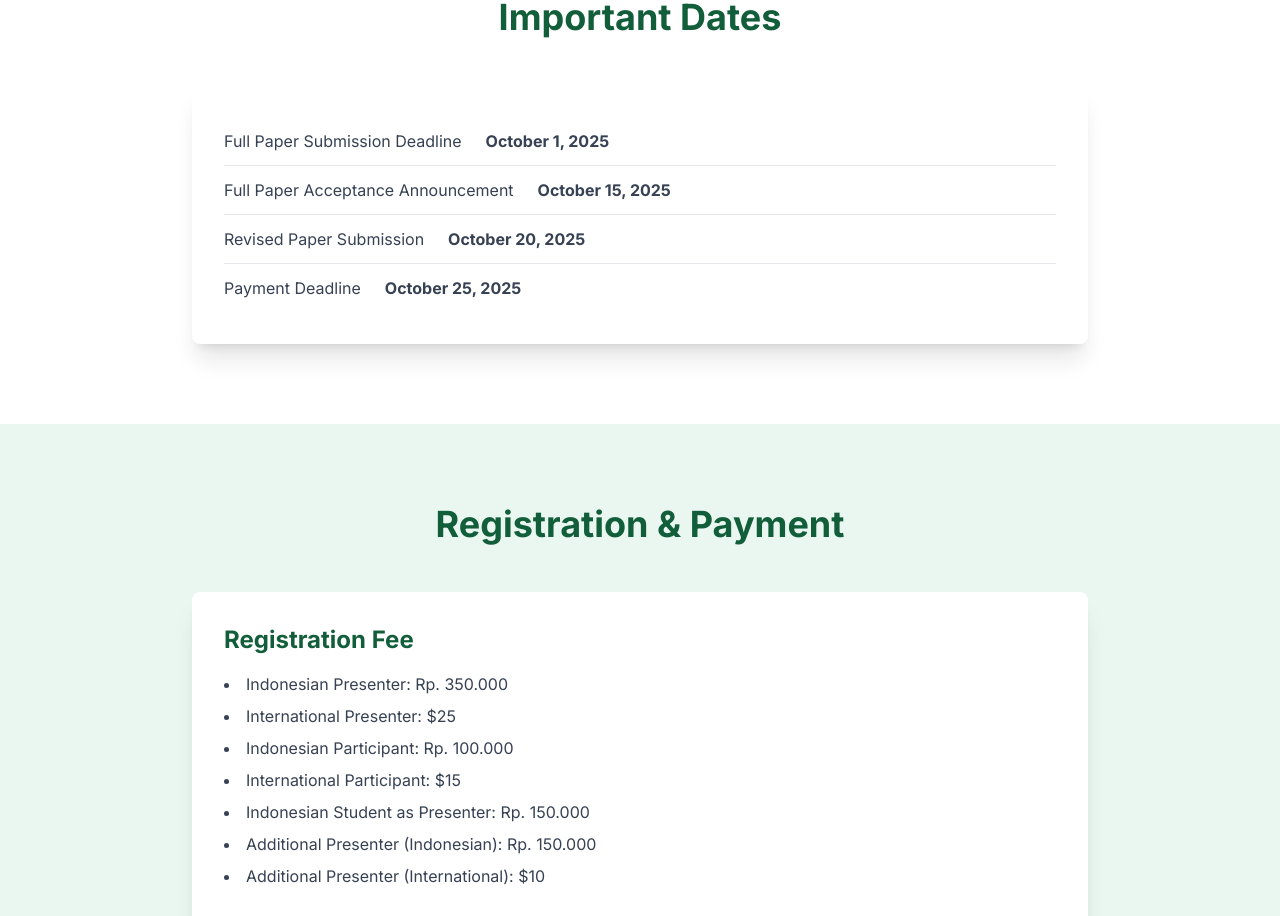
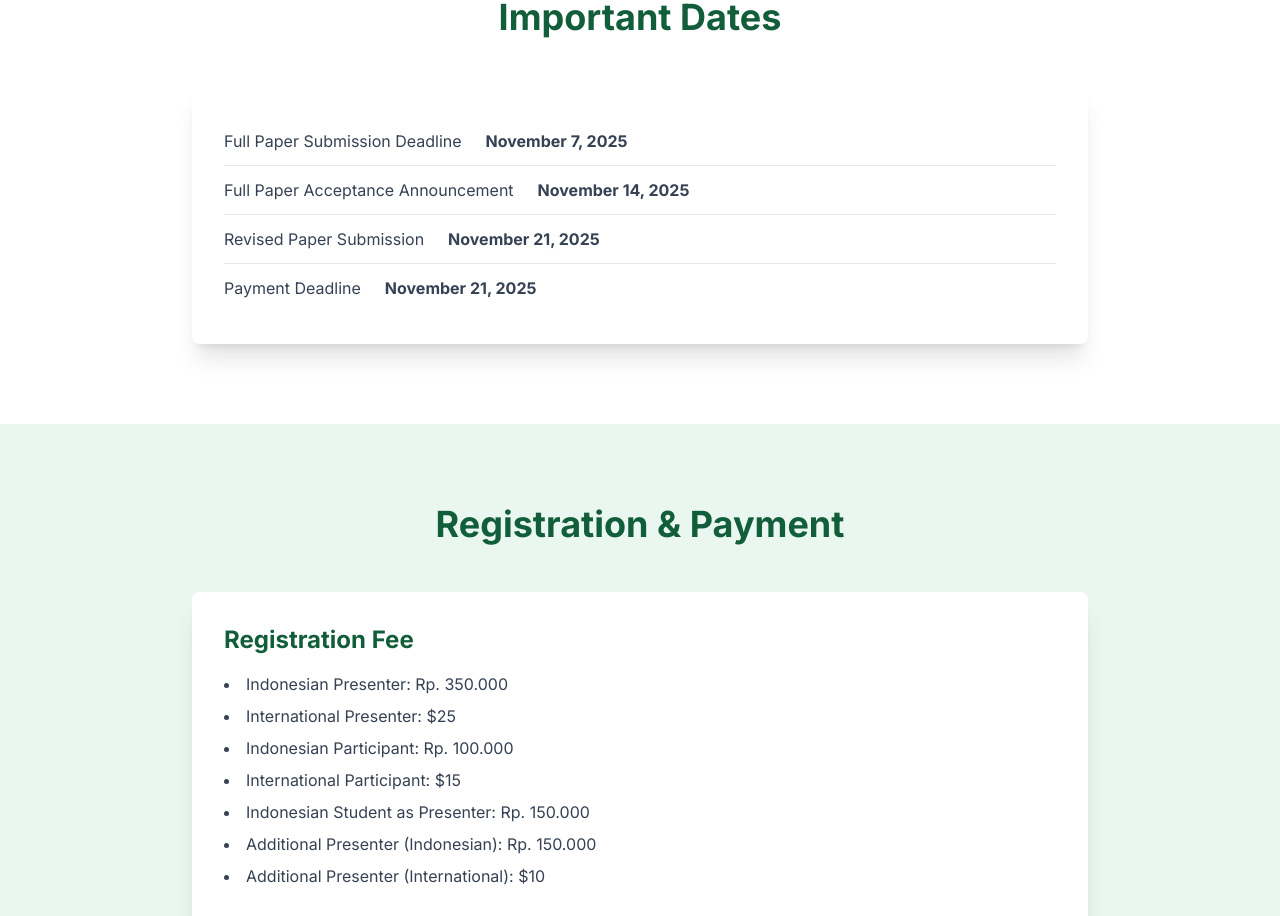
Before and after one commit to ryanhafa/icllle-tailwindcss-cli, a website: page src/index.html in a window 1280 px wide. Shown: the part 4640-5556 px from the top of the page. Drawn offline with Linux system fonts and the light colour scheme.

Commit message:
Update index.html
update important dates

```diff
--- a/src/index.html
+++ b/src/index.html
@@ -201,19 +201,19 @@
       <ul class="divide-y divide-gray-200 text-gray-700">
             <li class="py-3 flex flex-col md:flex-row md:items-center md:gap-x-6">
                 <span>Full Paper Submission Deadline</span>
-                <span class="font-bold">October 1, 2025</span>
+                <span class="font-bold">November 7, 2025</span>
             </li>
             <li class="py-3 flex flex-col md:flex-row md:items-center md:gap-x-6">
                 <span>Full Paper Acceptance Announcement</span>
-                <span class="font-bold">October 15, 2025</span>
+                <span class="font-bold">November 14, 2025</span>
             </li>
             <li class="py-3 flex flex-col md:flex-row md:items-center md:gap-x-6">
                 <span>Revised Paper Submission</span>
-                <span class="font-bold">October 20, 2025</span>
+                <span class="font-bold">November 21, 2025</span>
             </li>
             <li class="py-3 flex flex-col md:flex-row md:items-center md:gap-x-6">
                 <span>Payment Deadline</span>
-                <span class="font-bold">October 25, 2025</span>
+                <span class="font-bold">November 21, 2025</span>
             </li>
         </ul>
     </div>
```
